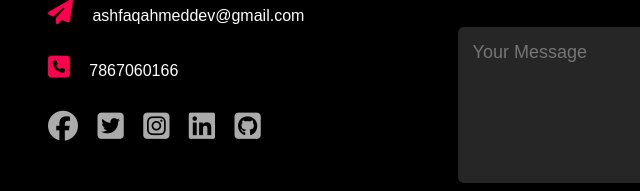
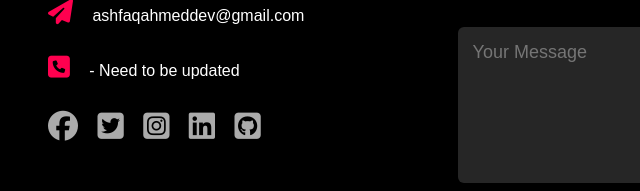
Before and after one commit to ashfaqahmeddev/Portfolio-project, a plain HTML site: page index.html in a window 1280 px wide. Shown: the part 3184-3375 px from the top of the page, 80-720 px from the left. Drawn offline with Linux system fonts and the light colour scheme.

Commit message:
Update index.html

```diff
--- a/index.html
+++ b/index.html
@@ -141,7 +141,7 @@
                 <div class="contact-left">
                     <h1 class="sub-title">Contact Me</h1>
                     <p><a href="mailto:ashfaqahmeddev@gmail.com" target="_blank"><i class="fa-solid fa-paper-plane"></i> ashfaqahmeddev@gmail.com</a></p>
-                    <p><a href="tel:" target="_blank"><i class="fa-solid fa-square-phone"></i>   7867060166</a></p>
+                    <p><a href="tel:" target="_blank"><i class="fa-solid fa-square-phone"></i> - Need to be updated</a></p>
                     <div class="social-icons">
                         <a href="" target="_blank"><i class="fa-brands fa-facebook"></i></a>
                         <a href=""><i class="fa-brands fa-square-twitter" target="_blank"></i></a>
```
